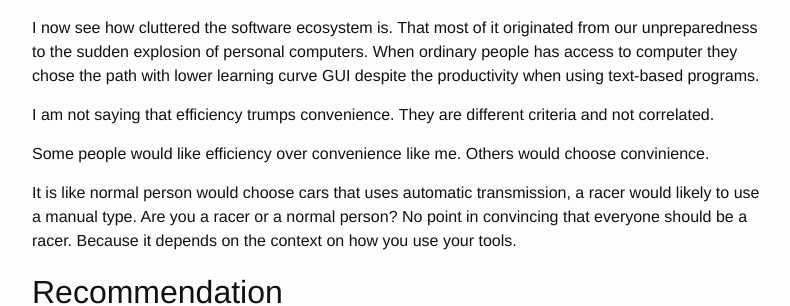
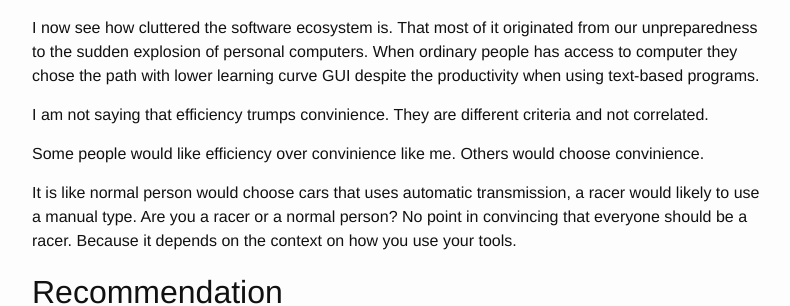
Before and after one commit to dharmeshkakadia/jezifm.github.io, a Jekyll site: the page built from _posts/2018-08-13-2-years-with-emacs.md, in a window 1280 px wide and 900 px high, scrolled down 3011 px. Shown: the part 154-460 px from the top of the window, without its empty margins (238-1028 px from the left). Built offline with Jekyll 4.4.1, drawn with Linux system fonts in a browser that asks for light colours; comment, search, counter and statistics services are not loaded.

Commit message:
Fix spelling convinience

```diff
--- a/_posts/2018-08-13-2-years-with-emacs.md
+++ b/_posts/2018-08-13-2-years-with-emacs.md
@@ -165,10 +165,10 @@ computers. When ordinary people has access to computer they chose
 the path with lower learning curve GUI despite the productivity when
 using text-based programs.
 
-I am not saying that efficiency trumps convenience. They are different
+I am not saying that efficiency trumps convinience. They are different
 criteria and not correlated.
 
-Some people would like efficiency over convenience like me. Others would choose convinience.
+Some people would like efficiency over convinience like me. Others would choose convinience.
 
 It is like normal person would choose cars that uses automatic
 transmission, a racer would likely to use a manual type. Are you a
```
